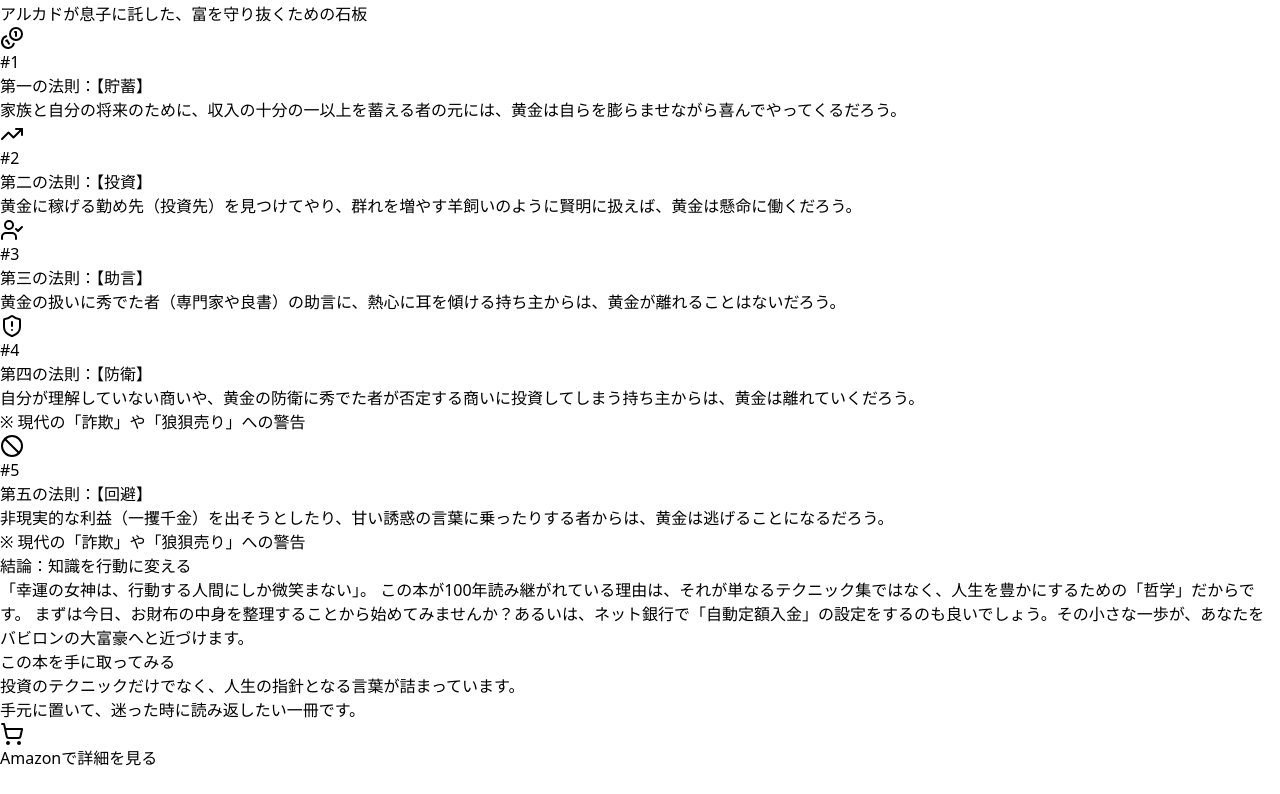
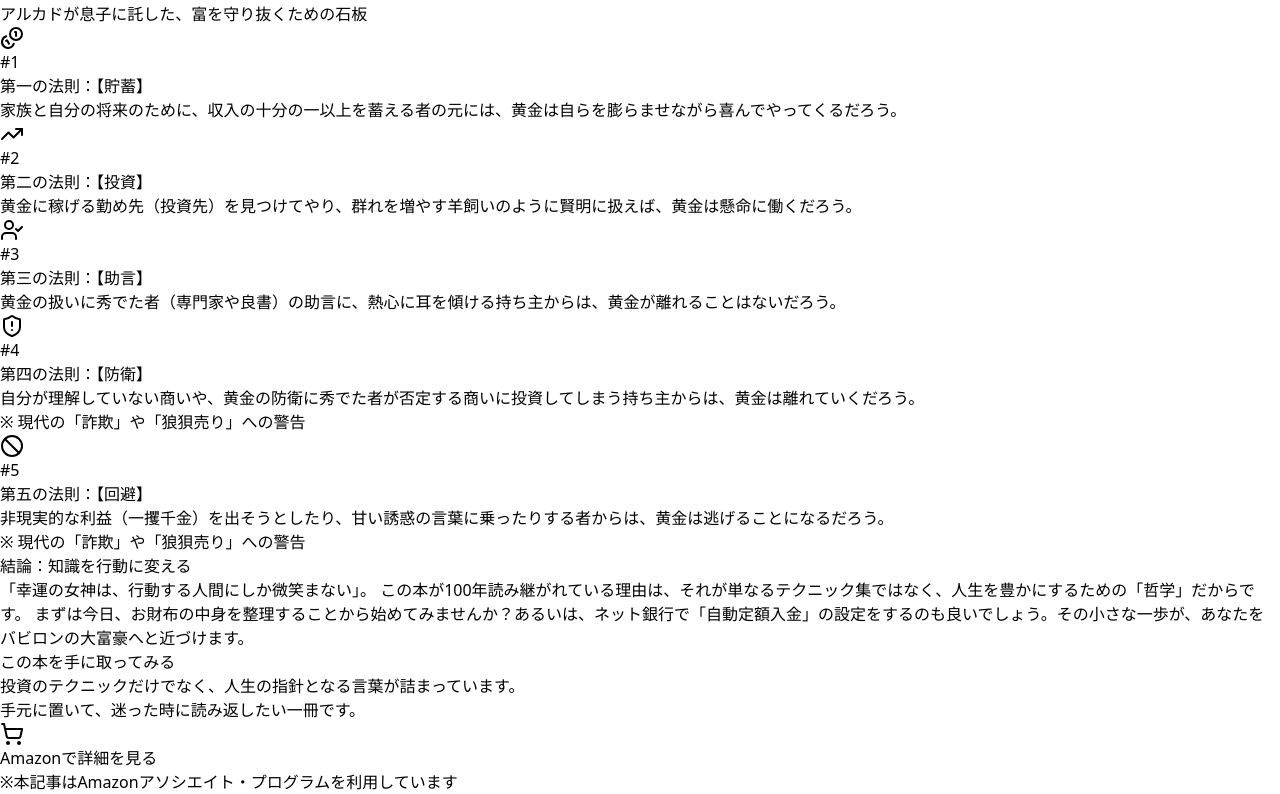
Before and after one commit to win55fkm/BuildAsset, a React (Vite) app: page /books/babylon in a window 1280 px wide. Shown: the part 1924-2718 px from the top of the page. Before the commit the page ends 2694 px from the top, so only its background shows below. Built offline with nearby package versions, Linux system fonts and the light colour scheme.

Commit message:
アフィリエイトリンク注意書き

```diff
--- a/src/pages/BookDetailPage.jsx
+++ b/src/pages/BookDetailPage.jsx
@@ -7,6 +7,7 @@ const BookDetailPage = () => {
   const { id } = useParams();
   const book = bookData[id];
 
+  // データがない場合はトップへリダイレクト
   if (!book) {
     return <Navigate to="/" replace />;
   }
@@ -26,7 +27,7 @@ const BookDetailPage = () => {
         <div className={`bg-white rounded-3xl shadow-sm border ${book.borderColor} overflow-hidden mb-8 md:mb-10`}>
           <div className={`${book.bgColor} p-6 md:p-12 text-center`}>
             <div className={`inline-block p-3 md:p-4 rounded-full bg-white shadow-md mb-4 md:mb-6 ${book.color}`}>
-              <Icon size={32} className="md:w-12 md:h-12" /> {/* アイコンサイズも調整 */}
+              <Icon size={32} className="md:w-12 md:h-12" />
             </div>
             {/* タイトル：スマホで大きすぎないように調整 */}
             <h1 className="text-2xl md:text-4xl font-bold text-gray-900 mb-3 md:mb-4 leading-tight">{book.title}</h1>
@@ -62,12 +63,10 @@ const BookDetailPage = () => {
             return (
               <section key={index}>
                 {section.headline && (
-                  // 見出し：スマホでは少し小さくして改行を防ぐ
                   <h3 className={`text-lg md:text-2xl font-bold mb-3 md:mb-4 pb-2 border-b-2 ${book.borderColor} ${book.color}`}>
                     {section.headline}
                   </h3>
                 )}
-                {/* 本文：スマホではtext-smにして読みやすく */}
                 <p className="text-sm md:text-base text-gray-700 leading-relaxed whitespace-pre-line">
                   {section.body}
                 </p>
@@ -84,7 +83,10 @@ const BookDetailPage = () => {
              投資のテクニックだけでなく、人生の指針となる言葉が詰まっています。<br className="hidden md:block" />
              手元に置いて、迷った時に読み返したい一冊です。
            </p>
+
+           {/* ▼▼▼ ここを修正しました（フラグメント <>...</> で囲んでいます） ▼▼▼ */}
            {book.amazonLink ? (
+             <>
                <a
                  href={book.amazonLink}
                  target="_blank"
@@ -94,6 +96,11 @@ const BookDetailPage = () => {
                  <ShoppingCart className="mr-2 w-4 h-4 md:w-5 md:h-5" />
                  Amazonで詳細を見る
                </a>
+               {/* 規約対応用の注記 */}
+               <p className="text-[10px] text-slate-400 mt-4 opacity-70">
+                 ※本記事はAmazonアソシエイト・プログラムを利用しています
+               </p>
+             </>
            ) : (
              <span className="text-gray-500 text-xs">リンク準備中</span>
            )}
```
Lines whose indentation alone changed are shown as unchanged.
